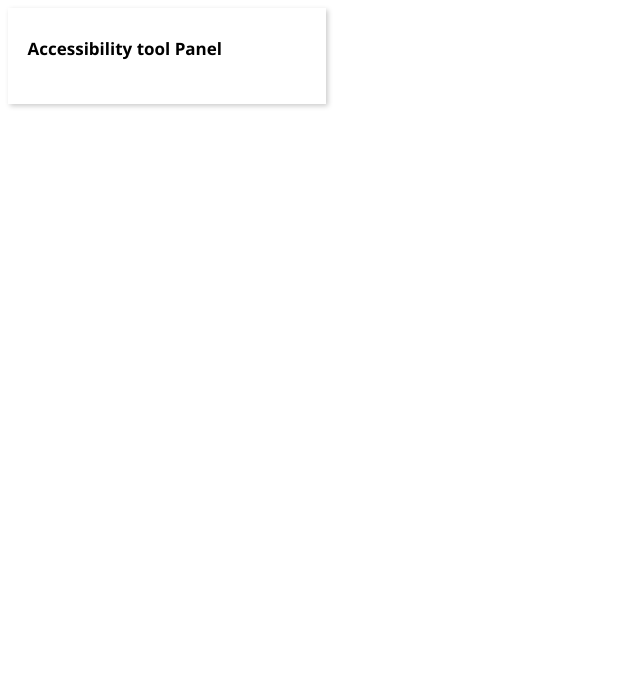
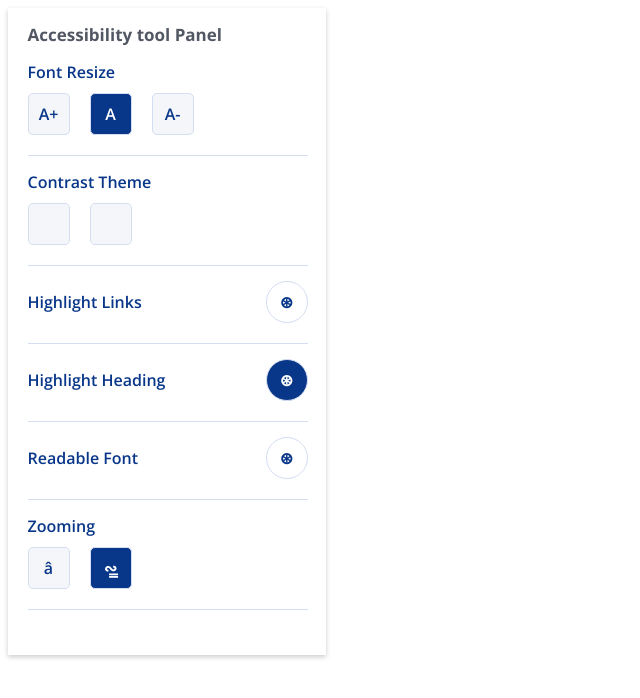
Before and after one commit to adel9210/ACC, a plain HTML site: page index.html in a window 1280 px wide. Shown: the whole page, without its empty margins (0-640 px from the left). Drawn offline with nearby package versions, Linux system fonts and the light colour scheme.

Commit message:
add styling

```diff
--- a/index.html
+++ b/index.html
@@ -1,5 +1,6 @@
 <!DOCTYPE html>
 <html lang="en">
+
 <head>
     <meta charset="UTF-8">
     <meta name="viewport" content="width=device-width, initial-scale=1.0">
@@ -8,11 +9,61 @@
     <link href="https://fonts.googleapis.com/css?family=Open+Sans:400,600,700&display=swap" rel="stylesheet">
     <link rel="stylesheet" href="dist/main.css">
 </head>
+
 <body>
 
     <section id="accessibility" class="accessibility">
         <h2 class="accessibility__heading">Accessibility tool Panel</h2>
+
+        <div class="accessibility__item accessibility__font-resize">
+            <h3 class="accessibility__item--heading">Font Resize</h3>
+            <div class="accessibility__item--box">
+                <div class="box increase">A+</div>
+                <div class="box default active">A</div>
+                <div class="box decrease">A-</div>
+            </div>
+        </div>
+
+
+        <div class="accessibility__item accessibility__contrast-theme">
+            <h3 class="accessibility__item--heading">Contrast Theme</h3>
+            <div class="accessibility__item--box">
+                <div class="box theme-primary"></div>
+                <div class="box theme-secondary"></div>
+            </div>
+        </div>
+
+        <div class="accessibility__item accessibility__highlight-links">
+            <div class="accessibility__item--circle">
+                <h3 class="accessibility__item--heading">Highlight Links</h3>
+                <div class="circle">&circledast;</div>
+            </div>
+        </div>
+
+        <div class="accessibility__item accessibility__highlight-heading">
+            <div class="accessibility__item--circle">
+                <h3 class="accessibility__item--heading">Highlight Heading</h3>
+                <div class="circle active">&circledast;</div>
+            </div>
+        </div>
+
+        <div class="accessibility__item accessibility__readable-font">
+            <div class="accessibility__item--circle">
+                <h3 class="accessibility__item--heading">Readable Font</h3>
+                <div class="circle">&circledast;</div>
+            </div>
+        </div>
+
+        <div class="accessibility__item accessibility__zooming">
+            <h3 class="accessibility__item--heading">Zooming</h3>
+            <div class="accessibility__item--box">
+                <div class="box zoom-in">&acirc;</div>
+                <div class="box zoom-out active">&acE;</div>
+            </div>
+        </div>
+
     </section>
 
 </body>
+
 </html>
--- a/scss/_base.scss
+++ b/scss/_base.scss
@@ -1,14 +1,27 @@
 /////////////////////////////////////////////////////
 ///////////////////// ACCESSIBILITY CONTAINER
 .accessibility {
+
+    // RESET
+    &  *,
+    & *::after,
+    & *::before {
+        margin: 0;
+        padding: 0;
+        box-sizing: border-box;
+    }
+
+
     font-family:'Open Sans', sans-serif;
     font-weight: 400;
     width: 280px;
     padding: 15px 18.5px 30px 19.5px;
-    box-shadow: 2px 2px 5px #ccc;
+    box-shadow: 0px 2px 5px #ccc;
 
     &__heading {
         font-size: 17px;
-        font-weight: bold;
+        font-weight: 700;
+        color: $color-grey;
+        margin-bottom: 15px;
     }
 }
--- a/scss/_components.scss
+++ b/scss/_components.scss
@@ -0,0 +1,67 @@
+.accessibility__item {
+    border-bottom: 1px solid $color-grey-light-1;
+    margin-bottom: 15px;
+    padding-bottom: 20px;
+
+    &--heading {
+        font-size: 1rem;
+        font-weight: 600;
+        color: $color-primary;
+        margin-bottom: 10px;
+    }
+
+    &--box {
+        display: flex;
+
+        .box {
+            display: flex;
+            align-items: center;
+            justify-content: center;
+
+            color: $color-primary;
+            font-weight: 600;
+            width: 42px;
+            height: 42px;
+            background-color: $color-grey-light;
+            border: 1px solid $color-grey-light-1;
+            border-radius: 5px;
+            cursor: pointer;
+
+
+            &:not(:last-child) {
+                margin-right: 20px;
+            }
+
+        }
+    }
+
+    &--circle {
+        display: flex;
+        align-items: center;
+        justify-content: space-between;
+
+        .circle {
+            display: flex;
+            align-items: center;
+            justify-content: center;
+
+            color: $color-primary;
+            font-weight: 600;
+            width: 42px;
+            height: 42px;
+            border: 1px solid $color-grey-light-1;
+            border-radius: 50%;
+            cursor: pointer;
+        }
+
+        .accessibility__item--heading {
+            margin-bottom: 0;
+        }
+    }
+
+    .active {
+        background-color: $color-primary;
+        color: $color-white;
+    }
+
+}
--- a/scss/_variables.scss
+++ b/scss/_variables.scss
@@ -6,6 +6,7 @@ $color-secondary-reverse: #171717;
 
 $color-grey: #525863;
 $color-grey-light: #F4F6F9;
+$color-grey-light-1: #D4DEF1;
 
 $color-white: #ffffff;
 $color-black: #000000;
```
Also changed, not shown: dist/main.css, 1 other file.
